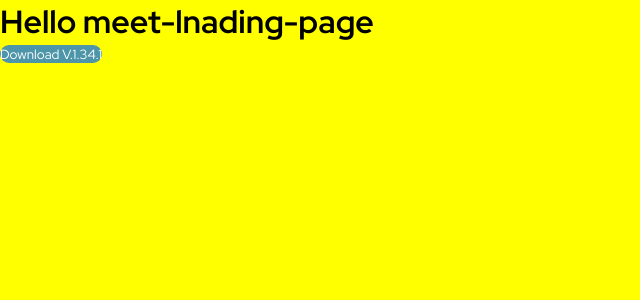
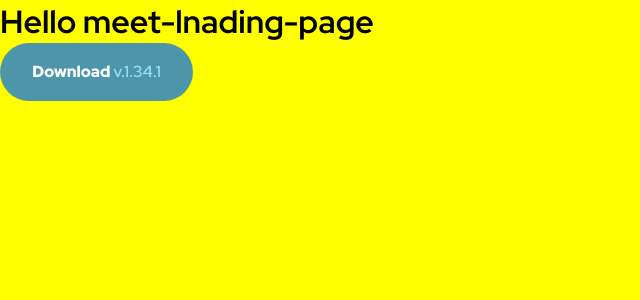
Before and after one commit to PiriyaLapa/meet-landing-page, a React (Create React App) app: page / in a window 1280 px wide. Shown: the top 300 px of the page, without its empty margins (0-640 px from the left). Built offline with nearby package versions, Linux system fonts and the light colour scheme.

Commit message:
update try deploy created button reusable

```diff
--- a/src/components/buttons/Button.tsx
+++ b/src/components/buttons/Button.tsx
@@ -1,12 +1,14 @@
-import * as React from 'react';
-import { BtnProp } from '../../styles/interface';
-import { StyledButton } from '../../styles/styles';
+import * as React from "react";
+import { BtnProp } from "../../styles/interface";
+import { StyledButton } from "../../styles/styles";
 
 export default class Button extends React.Component<BtnProp> {
   public render() {
-    const {btnType} = this.props
+    const { btnType } = this.props;
     return (
-        <StyledButton btnType={btnType}>Download <span>V.1.34.1</span> </StyledButton>
+      <StyledButton btnType={btnType}>
+        Download <span>v.1.34.1</span>
+      </StyledButton>
     );
   }
 }
--- a/src/styles/interface.ts
+++ b/src/styles/interface.ts
@@ -1,4 +1,7 @@
 // BtnProp
 export interface BtnProp{
+    btnType?:"Primary" | "Secondary";
+}
+export interface StyledBtnProp{
     btnType?:string;
 }
--- a/src/styles/styles.ts
+++ b/src/styles/styles.ts
@@ -1,10 +1,28 @@
 import styled from "styled-components";
-import { BtnProp } from "./interface";
+import { StyledBtnProp } from "./interface";
 
 // Button
-export const StyledButton = styled.button<BtnProp>`
-    border-radius:12px;
-    background-color:${(props) => props.btnType === "Primary" ? "#4D96A9":"#855FB1" };
-    color:#FFFF;
-    border:none;
+export const StyledButton = styled.button<StyledBtnProp>`
+  border-radius: 29px;
+  background-color: ${(props) =>
+    props.btnType === "Primary" ? "#4D96A9" : "#855FB1"};
+  color: #ffff;
+  border: none;
+  height: 26px;
+
+  width: 193px;
+  height: 58px;
+  font-family: "Red Hat Display";
+  font-style: normal;
+  font-weight: 900;
+  font-size: 16px;
+  line-height: 26px;
+  span {
+    font-family: "Red Hat Display";
+    font-style: normal;
+    font-weight: 600;
+    font-size: 16px;
+    line-height: 26px;
+    color: #8fe3f9;
+  }
 `;
```
